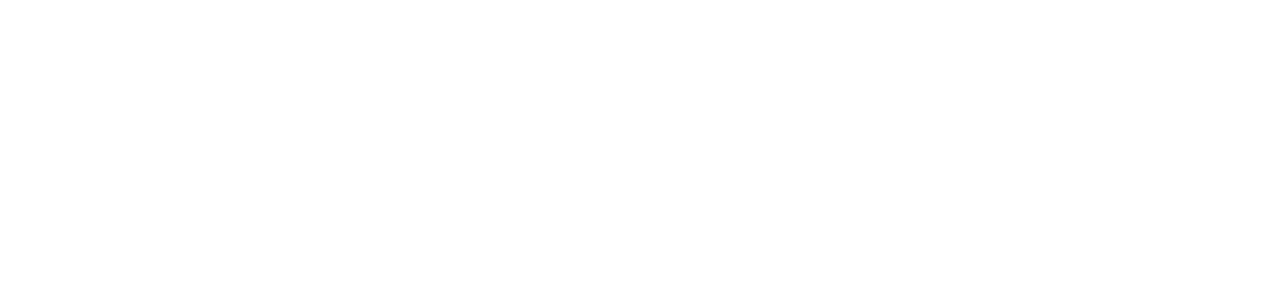
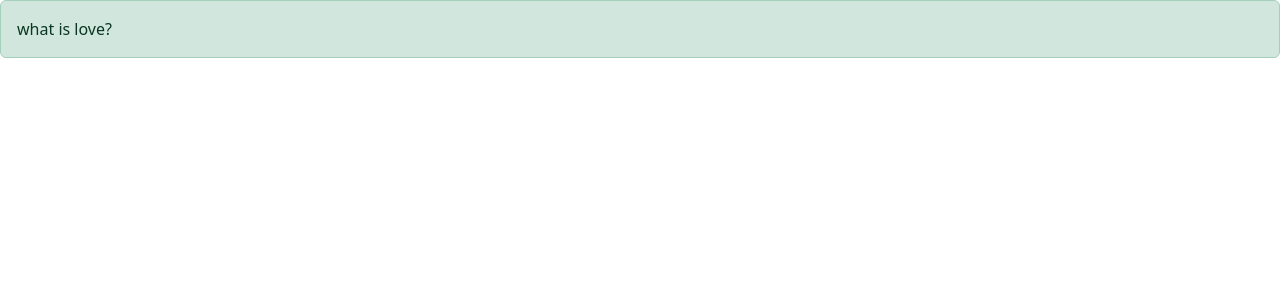
Before and after one commit to libra625/ReactHomeWorksVite, a React (Vite) app: page / in a window 1280 px wide. Shown: the top 300 px of the page. Built offline with nearby package versions, Linux system fonts and the light colour scheme.

Commit message:
initial commit 5 added bootstrap and Classnames to project

```diff
--- a/src/App.jsx
+++ b/src/App.jsx
@@ -1,5 +1,11 @@
+import Alert from "./components/Alert.jsx";
+
 function App() {
-  return <></>;
+  return (
+    <>
+      <Alert type="success" text="what is love?" />
+    </>
+  );
 }
 
 export default App;
--- /dev/null
+++ b/src/components/Alert.jsx
@@ -0,0 +1,21 @@
+import "/node_modules/bootstrap/dist/css/bootstrap.css";
+import React from "react";
+
+class Alert extends React.Component {
+  render() {
+    const { type, text } = this.props;
+
+    return (
+      <div className={"alert alert-" + type} role="alert">
+        {text}
+      </div>
+    );
+  }
+}
+
+Alert.defaultProps = {
+  type: "warning",
+  text: "Alert",
+};
+
+export default Alert;
```
